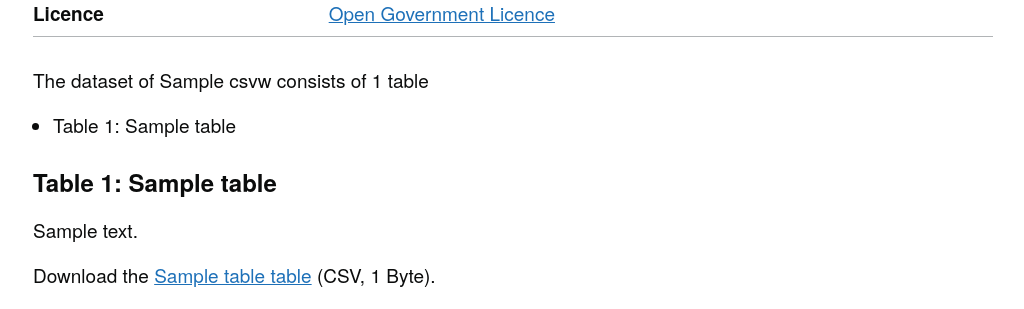
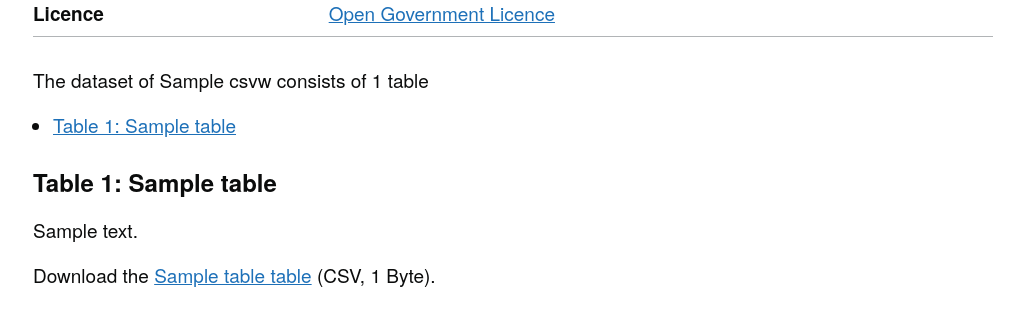
Before and after one commit to uktrade/public-data-api, a Flask app: template templates/metadata.html in a window 1280 px wide. Shown: the part 281-590 px from the top of the page, without its empty margins (127-1151 px from the left). Run offline with Flask 2, Linux system fonts and the light colour scheme; the template is opened without the code that fills it: most values are stand-ins (such as "Sample title", 1, 10 or a date in 2020).

Commit message:
feat: include internal links to navigate the datasets

```diff
--- a/templates/metadata.html
+++ b/templates/metadata.html
@@ -28,12 +28,12 @@
 
     <ul class="govuk-list govuk-list--bullet">
     {% for table in csvw['tables'] %}
-        <li>Table {{ loop.index }}: {{ table['dc:title'] }}</li>
+        <li><a class="govuk-link govuk-link--no-visited-state" href="#{{ table['id'] }}">Table {{ loop.index }}: {{ table['dc:title'] }}</a></li>
     {% endfor %}
     </ul>
 
     {% for table in csvw['tables'] %}
-    <h2 class="govuk-heading-m">Table {{ loop.index }}: {{ table['dc:title'] }}</h2>
+    <h2 class="govuk-heading-m" id="{{ table['id'] }}">Table {{ loop.index }}: {{ table['dc:title'] }}</h2>
 
     <p class="govuk-body">{{ table['dc:description'] }}</p>
 
```
